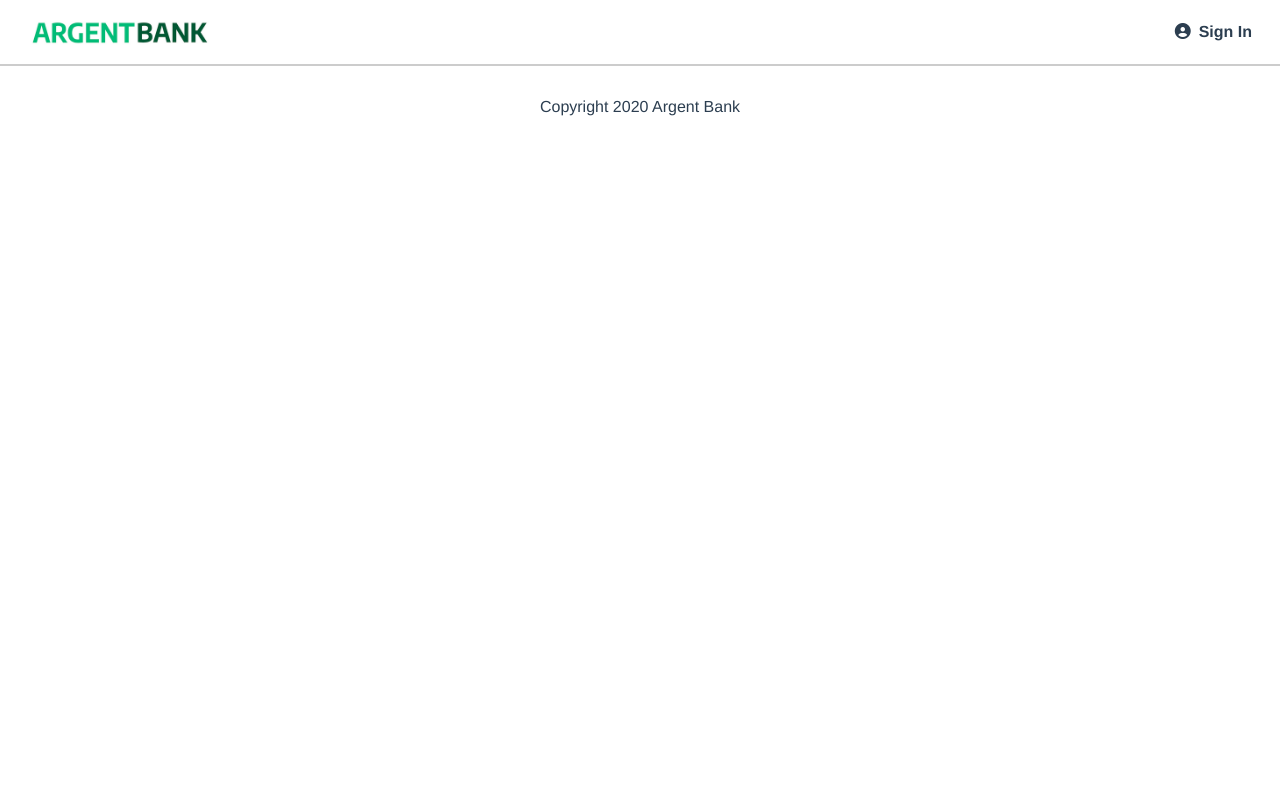
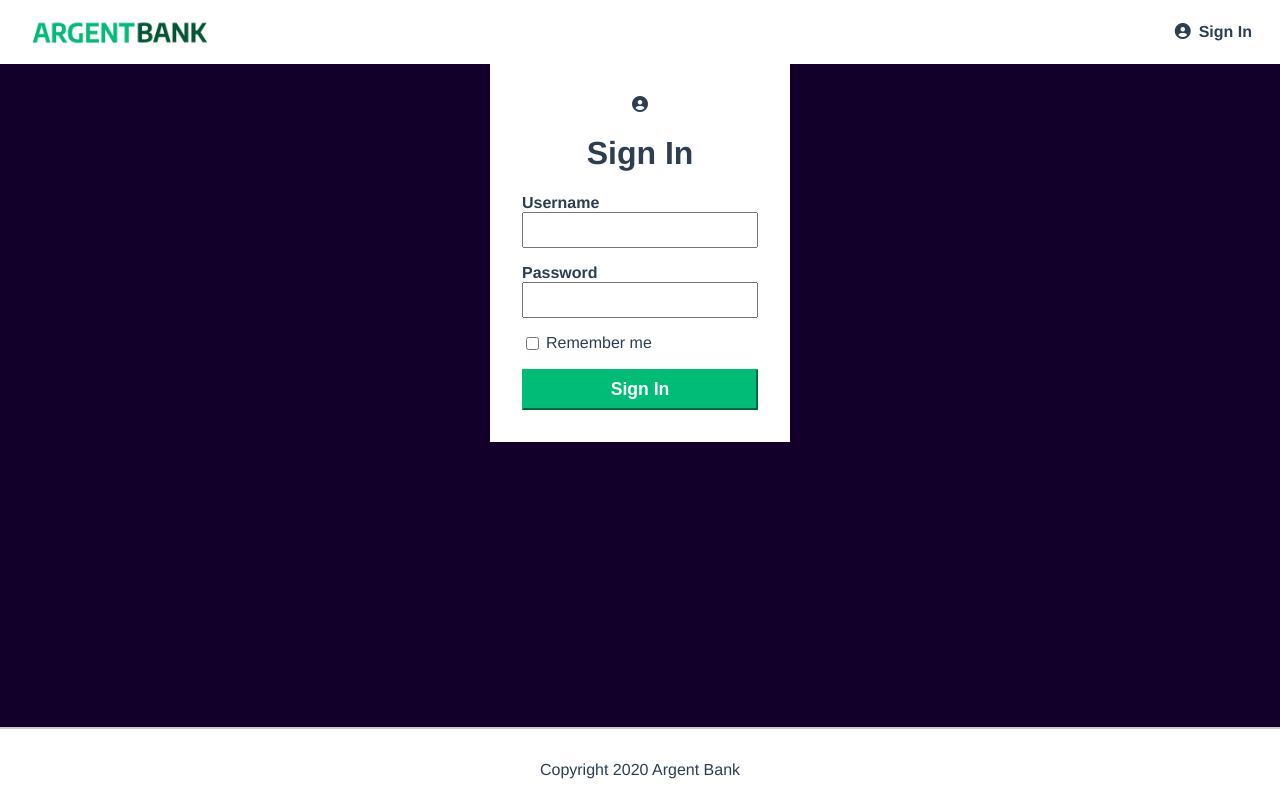
Before and after one commit to zjufi/Argent-Bank-Front, a React (Vite) app in the folder Argent-Bank-frontend/: page /login in a window 1280 px wide. Built offline with nearby package versions, Linux system fonts and the light colour scheme.

Commit message:
ajout de login css et crea de login jsx

```diff
--- a/Argent-Bank-frontend/src/App.jsx
+++ b/Argent-Bank-frontend/src/App.jsx
@@ -4,6 +4,7 @@ import { BrowserRouter, Route, Routes } from 'react-router-dom';
 import Header from './components/header';
 import Home from './pages/home';
 import Footer from './components/footer';
+import Login from './pages/Login';
 
 
 function App() {
@@ -13,6 +14,7 @@ function App() {
       <Header />
       <Routes>
         <Route path="/" element={<Home />} />
+        <Route path="/login" element={<Login />} />
       </Routes>
       <Footer />
     </BrowserRouter>
--- a/Argent-Bank-frontend/src/index.css
+++ b/Argent-Bank-frontend/src/index.css
@@ -173,8 +173,8 @@ body {
   background-color: white;
   width: 300px;
   margin: 0 auto;
-  margin-top: 3rem;
-  padding: 2rem;
+/*   margin-top: 3rem;
+ */  padding: 2rem;
 }
 
 .sign-in-icon {
--- a/Argent-Bank-frontend/src/pages/Login.jsx
+++ b/Argent-Bank-frontend/src/pages/Login.jsx
@@ -0,0 +1,30 @@
+import React from "react";
+import'../styles/pages/login.css';
+
+function Login() {
+  return (
+    <div className="main-bg-dark">
+        <div className="sign-in-content">
+            <i className="fa fa-user-circle sign-in-icon"></i>
+            <h1>Sign In</h1>
+            <form>
+                <div className="input-wrapper">
+                    <label htmlFor="username">Username</label>
+                    <input type="text" id="username" />
+                </div>
+                <div className="input-wrapper">
+                    <label htmlFor="password">Password</label>
+                    <input type="password" id="password" />
+                </div>
+                <div className="input-remember">
+                    <input type="checkbox" id="remember-me" />
+                    <label htmlFor="remember-me">Remember me</label>
+                </div>
+                <button className="sign-in-button">Sign In</button>
+            </form>
+        </div>
+    </div>
+  );
+}
+
+export default Login;
--- a/Argent-Bank-frontend/src/pages/home.jsx
+++ b/Argent-Bank-frontend/src/pages/home.jsx
@@ -1,6 +1,9 @@
 import React from 'react';
+
 import Banner from '../components/banner';
+
 import '../styles/pages/home.css';
+
 import Iconchat from '../img/icon-chat.png';
 import Iconmoney from '../img/icon-money.png';
 import Iconsecurity from '../img/icon-security.png';
--- /dev/null
+++ b/Argent-Bank-frontend/src/styles/pages/login.css
@@ -0,0 +1,17 @@
+.sign-in-content {
+    box-sizing: border-box;
+    background-color: white;
+    width: 300px;
+}
+
+.main-bg-dark {
+    background-color: #12002b;
+    flex: 1;
+    width: 100%;
+    height: 80vh;
+    padding-bottom: 23px ;
+}
+
+.sign-in-icon {
+font-size: 1rem;
+}
```
